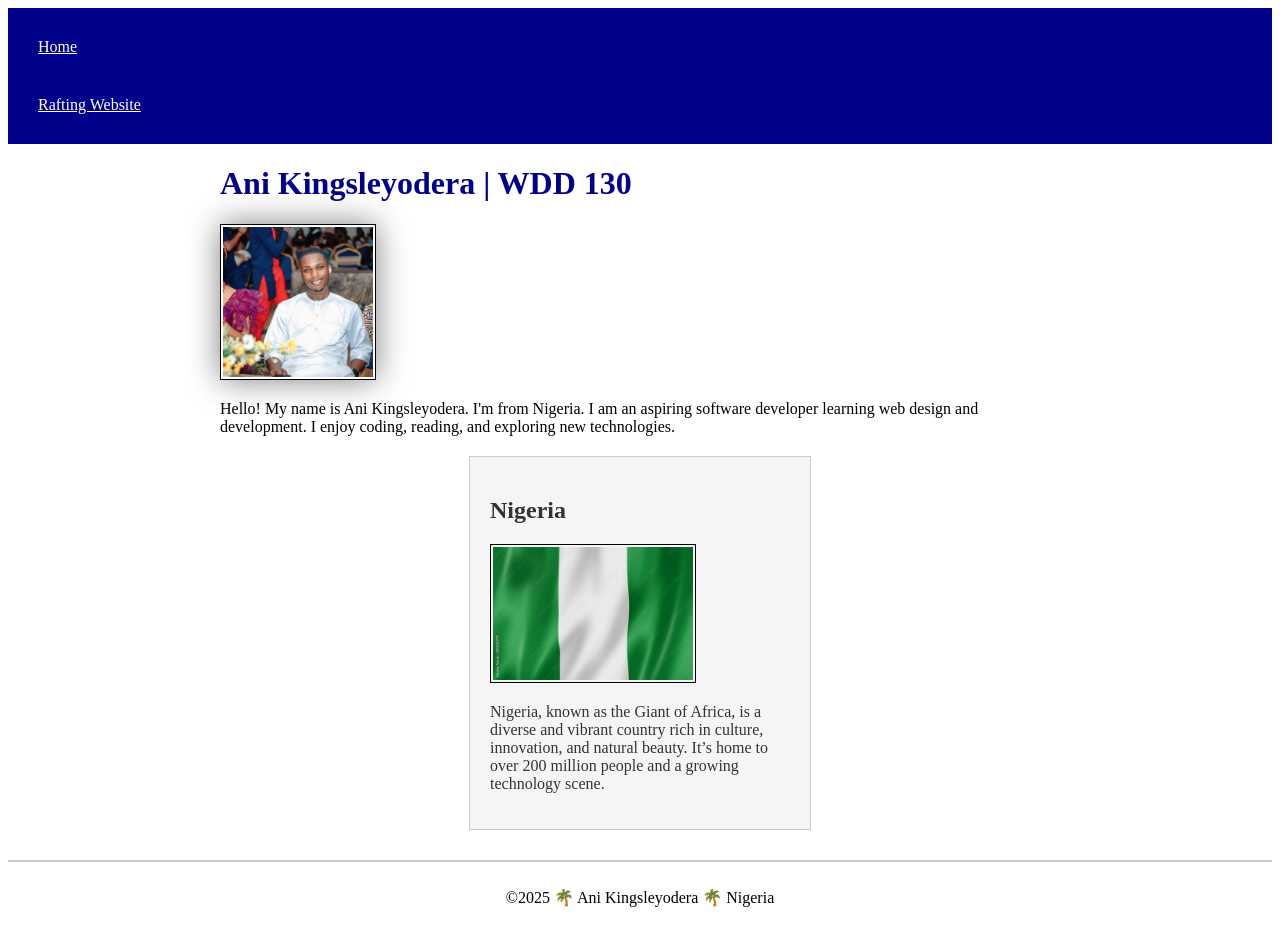
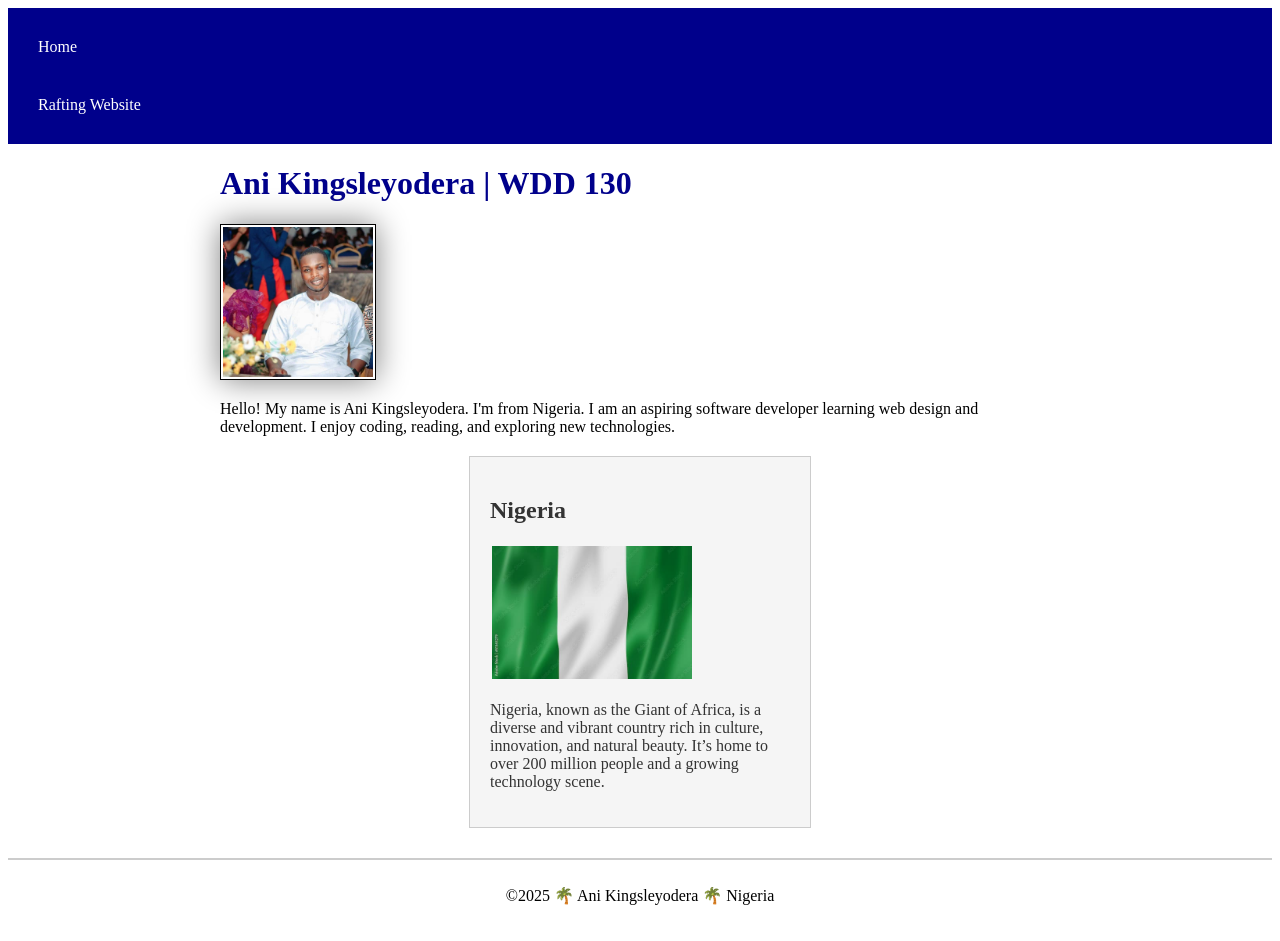
Before and after one commit to Odera5/wdd130, a plain HTML site: page index.html in a window 1280 px wide. Drawn offline with Linux system fonts and the light colour scheme.

Commit message:
homepage enhancement

```diff
--- a/index.html
+++ b/index.html
@@ -7,7 +7,6 @@
 
     <meta name="description" content="Home page of Ani Kingsleyodera — WDD 130: Web Fundamentals. Showcasing my journey in web development and design.">
     <meta name="author" content="Ani Kingsleyodera">
-
 
     <link rel="stylesheet" href="styles/styles.css">
   </head>
@@ -27,7 +26,7 @@
 
     <aside>
       <h2>Nigeria</h2>
-      <img src="./images/Nigeria_flag.jpg" alt="Flag of Nigeria">
+      <img src="images/Nigeria_flag.jpg" alt="Flag of Nigeria">
       <p>Nigeria, known as the Giant of Africa, is a diverse and vibrant country rich in culture, innovation, and natural beauty. It’s home to over 200 million people and a growing technology scene.</p>
     </aside>
 
--- a/styles/styles.css
+++ b/styles/styles.css
@@ -7,12 +7,12 @@ nav a {
   color: white;
   padding: 20px;
   display: block;
+  text-decoration: none;
 }
 
 h1 {
   color: darkblue;
 }
-
 
 img {
   width: 150px;
@@ -22,12 +22,10 @@ img {
   box-shadow: 0 0 30px gray;
 }
 
-
 main {
   max-width: 840px;
   margin: 0 auto;
 }
-
 
 aside {
   width: 300px;
@@ -38,24 +36,21 @@ aside {
   color: #333;
 }
 
-
 aside img {
   width: 200px;
   height: auto;
   box-shadow: none;
+  border: none;
 }
-
 
 main img {
   width: 150px;
   height: auto;
 }
 
-
 p {
   padding: 0;
 }
-
 
 footer {
   margin-top: 30px;
```
